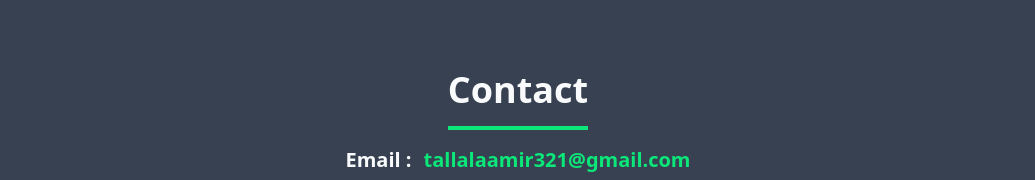
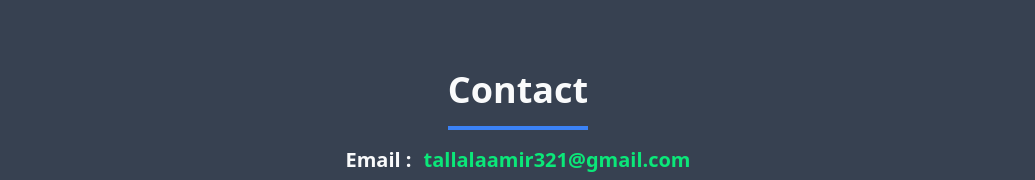
Before and after one commit to Tallal619/Portfolio, a Next.js app: page / in a window 1280 px wide. Shown: the part 3147-3327 px from the top of the page, without its empty margins (122-1157 px from the left). Built offline with nearby package versions, Linux system fonts and the light colour scheme.

Commit message:
cv fixed

```diff
--- a/components/Contact.jsx
+++ b/components/Contact.jsx
@@ -10,7 +10,7 @@ const Contact = () => {
 
   return (
     <div className="flex flex-col items-center justify-center w-full h-full mt-10 text-gray-50">
-      <span className="text-2xl font-bold md:text-4xl border-b-[#0be779] border-b-4 pb-4">
+      <span className="text-2xl font-bold md:text-4xl border-b-[#3b82f6] border-b-4 pb-4">
         Contact
       </span>
 
--- a/pages/cv/index.js
+++ b/pages/cv/index.js
@@ -5,7 +5,7 @@ import React from "react";
 const CV = () => {
   return (
     <div className="flex items-center justify-center w-full h-screen bg-gray-700">
-      <iframe src="M_Tallal_resume.pdf" className="w-[100%] h-[100%]"></iframe>
+      <iframe src="CV.pdf" className="w-[100%] h-[100%]"></iframe>
     </div>
   );
 };
```
Also changed, not shown: 2 other files (tests, documents, lock files or other folders).
